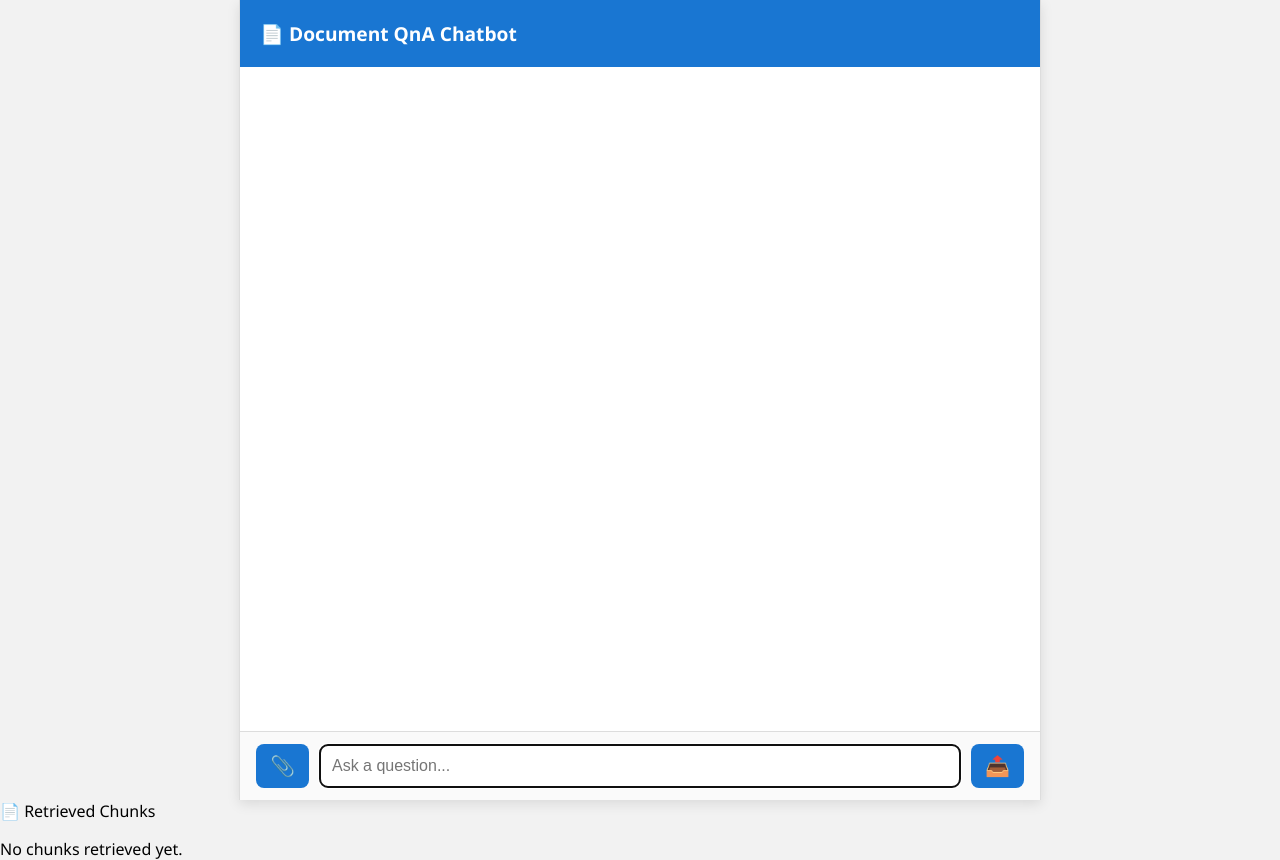
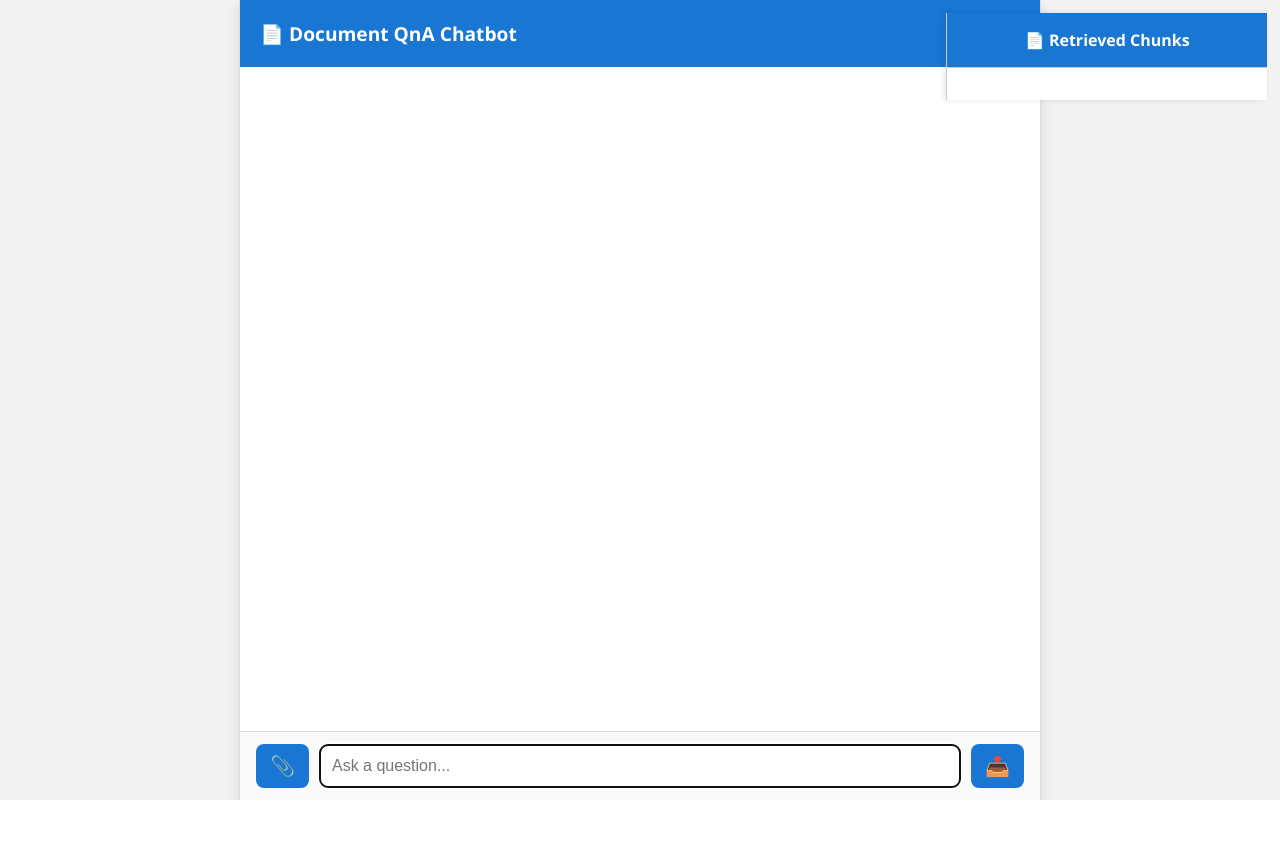
Before and after one commit to Nise-r/Document-QnA-Agent, a Flask app: page / in a window 1280 px wide. After the commit the page ends 800 px from the top, so only its background shows below. Run offline with Flask 3, Linux system fonts and the light colour scheme; data that the repository does not hold is empty.

Commit message:
Update style.css

```diff
--- a/static/style.css
+++ b/static/style.css
@@ -96,3 +96,50 @@
 .input-row button:hover {
   background-color: #125aa0;
 }
+
+
+
+
+
+.chunk-panel {
+  position: fixed;
+  top: 0;
+  right: 0;
+  margin: 1%;
+  width: 320px;
+/*   height: 95%; */
+  background: #ffffff;
+  border-left: 1px solid #ccc;
+  box-shadow: -2px 0 6px rgba(0, 0, 0, 0.1);
+  display: flex;
+  flex-direction: column;
+  z-index: 1000;
+}
+
+.chunk-header {
+  background-color: #1976d2;
+  color: white;
+  padding: 16px;
+  font-weight: bold;
+  text-align: center;
+  cursor: pointer;
+  border-bottom: 1px solid #ccc;
+}
+
+.chunk-content {
+  padding: 16px;
+  overflow-y: auto;
+  white-space: pre-wrap;
+  font-size: 14px;
+  line-height: 1.5;
+  max-height: 0;
+  transition: max-height 0.3s ease-out;
+  overflow: hidden;
+  flex-shrink: 0;
+}
+
+.chunk-content.expanded {
+  max-height: 600px; /* adjust based on desired dropdown height */
+  transition: max-height 0.5s ease-in;
+  overflow-y: auto;
+}
```
